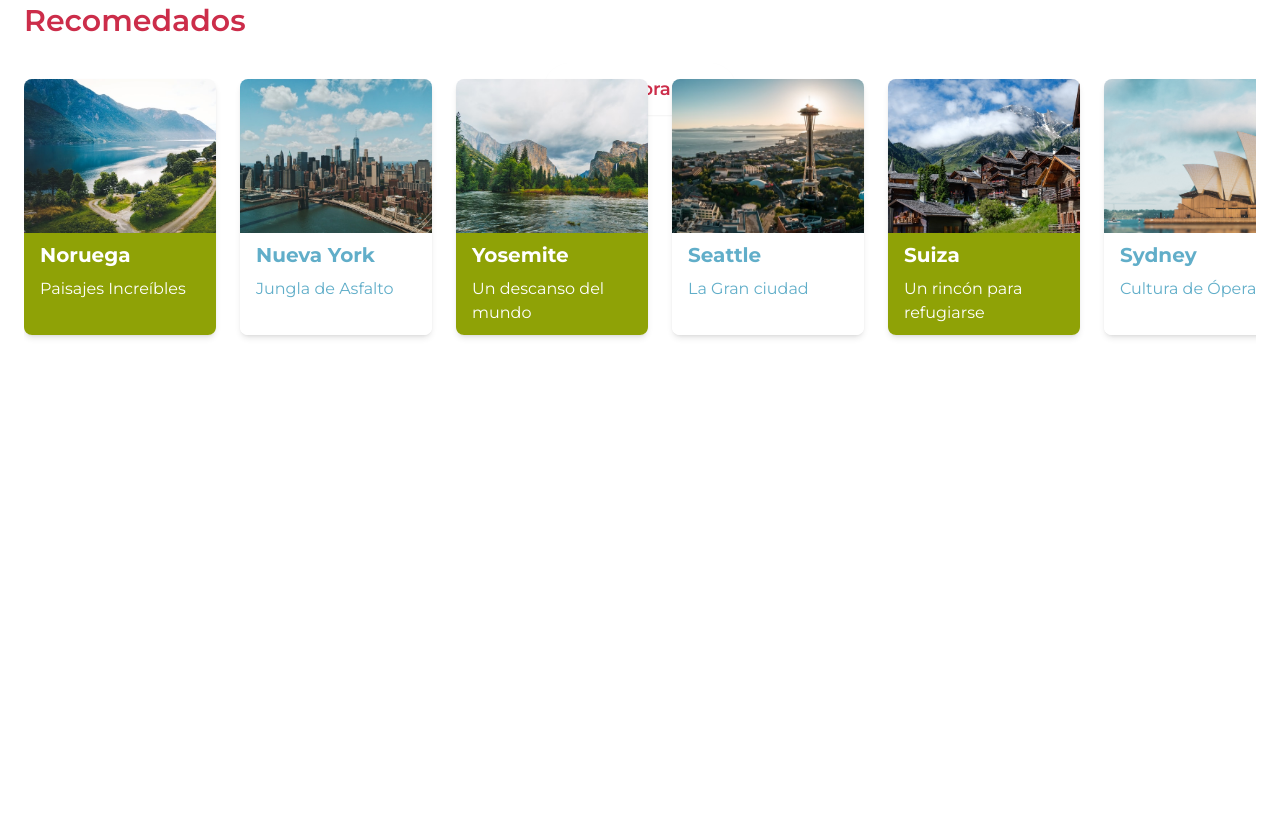
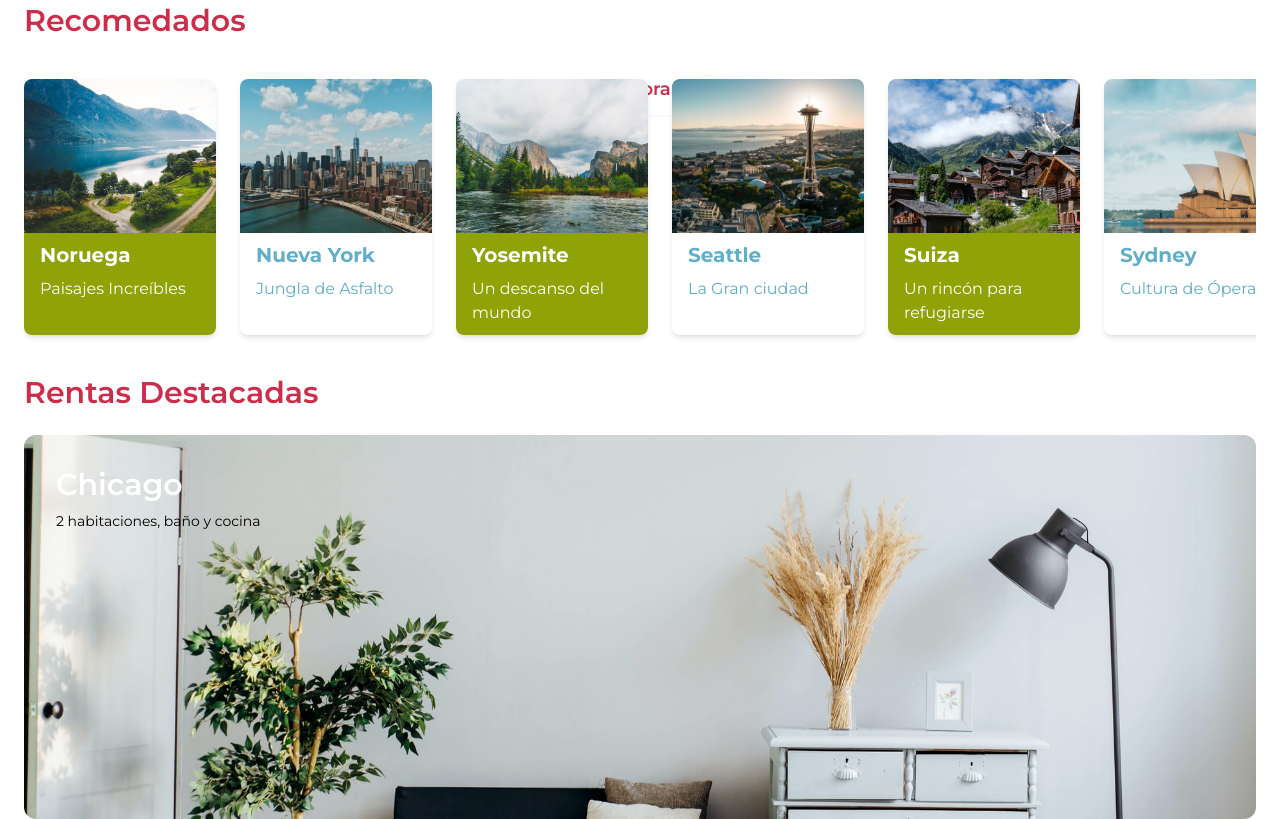
Before and after one commit to CrisMuniz/travelWebProyect, a website: page public/index.html in a window 1280 px wide. Shown: the part 321-1140 px from the top of the page. Before the commit the page ends 800 px from the top, so only its background shows below. Drawn offline with Linux system fonts and the light colour scheme.

Commit message:
add styles in section Rentas Destacadas and add first card

```diff
--- a/public/index.html
+++ b/public/index.html
@@ -113,7 +113,15 @@
             </div>
         </div>
         </div>
-        <div id="restas_destacadas"></div>
+        <div class="px-6 h-auto w-full" id="rentas_destacadas">
+            <p class="text-3xl text-primary font-semibold pb-6">Rentas Destacadas</p>
+            <div>
+                <div class="w-full h-96 bg-chicago bg-cover bg-center rounded-xl">
+                    <p class="CardTitle">Chicago</p>
+                    <p class="text-sm pl-8 text-black mr-24">2 habitaciones, baño y cocina</p>
+                </div>
+            </div>
+        </div>
         <div id="faq"></div>
     </section>
     <footer></footer>
--- a/src/css/tailwind.css
+++ b/src/css/tailwind.css
@@ -22,3 +22,7 @@
 .Card_P2 {
     @apply text-base px-4
 }
+
+.CardTitle {
+    @apply text-3xl px-8 pt-8 pb-2 font-semibold text-white
+}
```
Also changed, not shown: public/css/tailwind.css.
